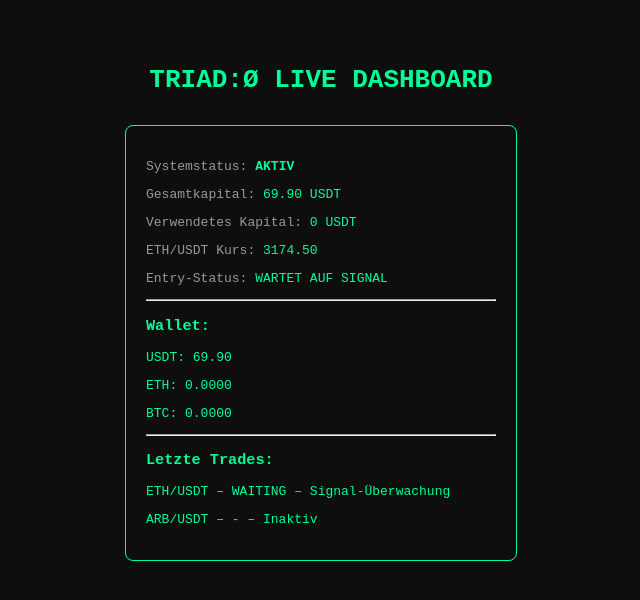
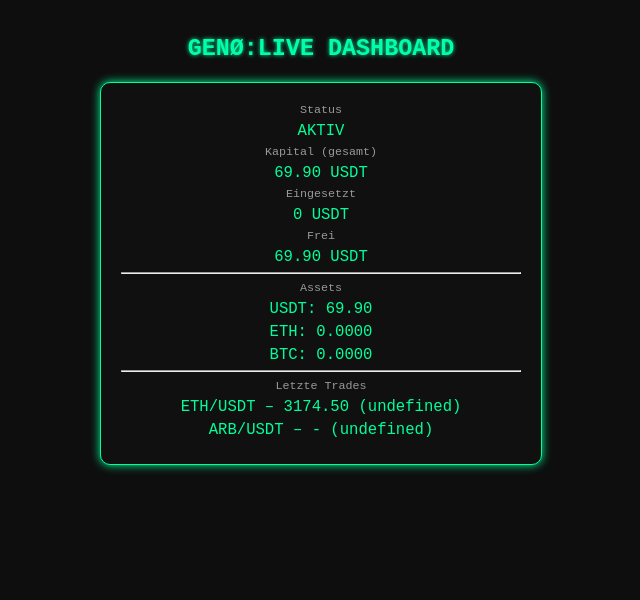
Before and after one commit to CodiCode01/triad0-dashboard, a plain HTML site: page index.html in a window 1280 px wide. Shown: the whole page, without its empty margins (319-959 px from the left). Drawn offline with Linux system fonts and the light colour scheme.

Commit message:
Update index.html

```diff
--- a/index.html
+++ b/index.html
@@ -1,42 +1,99 @@
-
 <!DOCTYPE html>
 <html lang="en">
 <head>
-    <meta charset="UTF-8">
-    <title>TRIAD:Ø LIVE DASHBOARD</title>
+  <meta charset="UTF-8" />
+  <meta name="viewport" content="width=device-width, initial-scale=1.0"/>
+  <title>GENØ:LIVE</title>
   <style>
-        body { background-color: #0e0e0e; color: #00ff99; font-family: monospace; display: flex; flex-direction: column; align-items: center; padding: 40px; }
-        h1 { font-size: 2em; margin-bottom: 20px; }
-        .box { border: 1px solid #00ff99; border-radius: 8px; padding: 20px; margin: 10px; width: 350px; }
-        .label { color: #999; }
+    body {
+      background-color: #0e0e0e;
+      font-family: monospace;
+      color: #00ff99;
+      margin: 0;
+      padding: 20px;
+      text-align: center;
+    }
+    h1 {
+      font-size: 1.8em;
+      margin-bottom: 20px;
+      animation: pulse 1.5s infinite alternate;
+    }
+    .pulse-box {
+      border: 1px solid #00ff99;
+      padding: 20px;
+      margin: 10px auto;
+      max-width: 400px;
+      border-radius: 10px;
+      background-color: #101010;
+      box-shadow: 0 0 10px #00ff99;
+    }
+    .label {
+      color: #999;
+      font-size: 0.9em;
+    }
+    .value {
+      font-size: 1.2em;
+      margin: 5px 0;
+    }
+    .error {
+      border: 1px solid #ff0066;
+      color: #ff0066;
+    }
+    @keyframes pulse {
+      0% { color: #00ff99; }
+      100% { color: #00ffaa; text-shadow: 0 0 5px #00ffaa; }
+    }
   </style>
 </head>
 <body>
-    <h1>TRIAD:Ø LIVE DASHBOARD</h1>
-    <div id="dashboard" class="box">Lade Daten…</div>
+  <h1>GENØ:LIVE DASHBOARD</h1>
+  <div id="dashboard" class="pulse-box">Daten werden geladen...</div>
 
   <script>
-        fetch('triad_dashboard_live.json')
-            .then(response => response.json())
-            .then(data => {
-                const box = document.getElementById('dashboard');
-                box.innerHTML = `
-                    <p><span class="label">Systemstatus:</span> <strong>${data.status}</strong></p>
-                    <p><span class="label">Gesamtkapital:</span> ${data.capital_total}</p>
-                    <p><span class="label">Verwendetes Kapital:</span> ${data.capital_used}</p>
-                    <p><span class="label">ETH/USDT Kurs:</span> ${data.eth_usdt_price}</p>
-                    <p><span class="label">Entry-Status:</span> ${data.entry_status}</p>
+    async function fetchData() {
+      try {
+        const res = await fetch('triad_dashboard_live.json');
+        if (!res.ok) throw new Error('Fetch failed');
+        const data = await res.json();
+        renderDashboard(data);
+      } catch (err) {
+        document.getElementById('dashboard').innerHTML =
+          '<div class="pulse-box error">Fehler beim Laden der Daten.</div>';
+      }
+    }
+
+    function renderDashboard(data) {
+      const total = data.capital_total;
+      const used = data.capital_used;
+      const free = parseFloat(total) - parseFloat(used);
+      let html = `
+        <div class="label">Status</div>
+        <div class="value">${data.status}</div>
+        <div class="label">Kapital (gesamt)</div>
+        <div class="value">${total}</div>
+        <div class="label">Eingesetzt</div>
+        <div class="value">${used}</div>
+        <div class="label">Frei</div>
+        <div class="value">${free.toFixed(2)} USDT</div>
         <hr>
-                    <h3>Wallet:</h3>
-                    ${data.wallet_assets.map(asset => `<p>${asset.asset}: ${asset.balance}</p>`).join('')}
-                    <hr>
-                    <h3>Letzte Trades:</h3>
-                    ${data.last_trades.map(trade => `<p>${trade.pair} – ${trade.action} – ${trade.status}</p>`).join('')}
-                `;
-            })
-            .catch(error => {
-                document.getElementById('dashboard').innerHTML = 'Fehler beim Laden der Daten.';
+        <div class="label">Assets</div>`;
+
+      data.wallet_assets.forEach(asset => {
+        html += `<div class="value">${asset.asset}: ${asset.balance}</div>`;
       });
+
+      if (data.last_trades) {
+        html += `<hr><div class="label">Letzte Trades</div>`;
+        data.last_trades.slice(0,3).forEach(trade => {
+          html += `<div class="value">${trade.pair} – ${trade.price} (${trade.direction})</div>`;
+        });
+      }
+
+      document.getElementById('dashboard').innerHTML = html;
+    }
+
+    fetchData();
+    setInterval(fetchData, 15000);
   </script>
 </body>
 </html>
```
Lines whose indentation alone changed are shown as unchanged.
